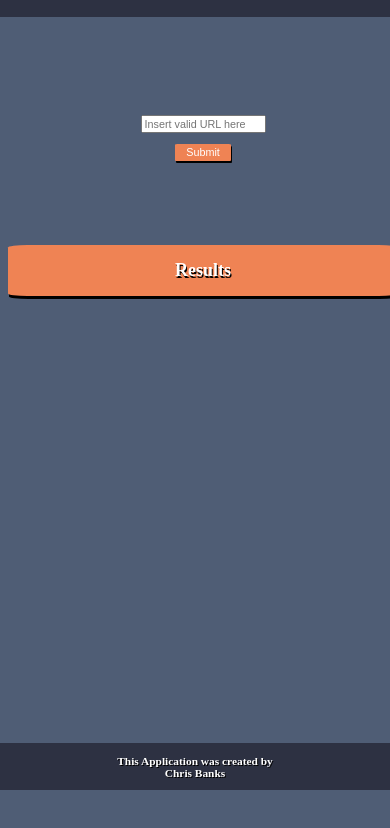
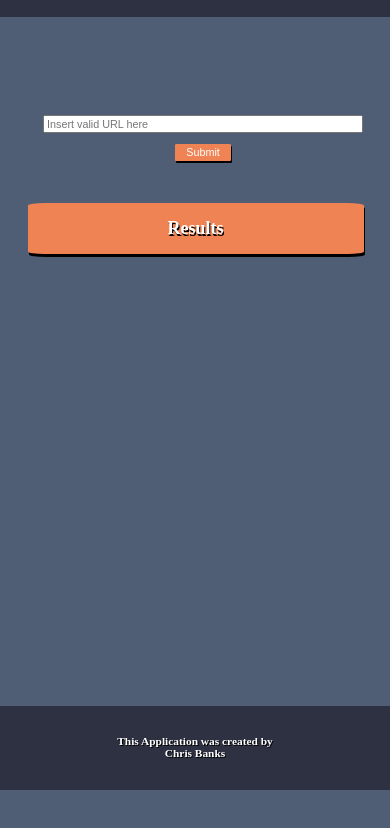
Before and after one commit to banksjazz87/udacity-proj4-natural-lang-processor, a website built with webpack: page src/client/views/index.html in a window 390 px wide. Shown: the part 54-882 px from the top of the page. Built offline with Linux system fonts and the light colour scheme.

Commit message:
doc: I have created a media querie to better handle the responsiveness for mobile devices.

```diff
--- a/src/client/index.js
+++ b/src/client/index.js
@@ -5,6 +5,7 @@ import './styles/footer.scss'
 import './styles/form.scss'
 import './styles/header.scss'
 import './styles/main.scss'
+import './styles/queries.scss'
 
 
 export {
--- a/src/client/styles/footer.scss
+++ b/src/client/styles/footer.scss
@@ -1,18 +1,18 @@
 $footerBgC: #2d3142;
 footer {
+    background-color: $footerBgC;
+    width: 100%;
+    bottom: 0;
+    position: fixed;
+    left: 0;
     h3 {
         font-size: .95em;
         text-shadow: 1px 1px black;
         color: white;
         text-align: center;
-        bottom: 0;
-        width: 100%;
-        position: fixed;
-        background-color: $footerBgC;
-        /*padding: .75em;*/
-        margin-bottom: 0;
-        left: 0;
-        padding-top: 1em;
-        padding-bottom: 1em;
+        padding-top: 1.5em;
+        padding-bottom: 1.5em;
+        margin-bottom: 1.25em;
+        margin-bottom: 1.25em;
     }
 }
--- a/src/client/styles/form.scss
+++ b/src/client/styles/form.scss
@@ -16,7 +16,6 @@
             padding-right: 1em;
             padding-top: .25em;
             padding-bottom: .25em;
-            text-align: center;
             margin-top: 1em;
             border: none;
             font-size: .9em;
@@ -34,7 +33,7 @@
     #output_container {
         display: flex;
         flex-direction: column;
-        margin-top: 10vh;
+        margin-top: 5vh;
         margin-left: auto;
         margin-right: auto;
         align-items: center;
--- a/src/client/styles/main.scss
+++ b/src/client/styles/main.scss
@@ -4,9 +4,3 @@ body {
     width: 100vw;
     height: 100vh;
 }
-
-@media only screen and (max-width: 600px) {
-    body {
-        font-size: 12px;
-    }
-}
--- /dev/null
+++ b/src/client/styles/queries.scss
@@ -0,0 +1,14 @@
+@media only screen and (max-width: 600px) {
+    body {
+        font-size: 12px;
+    }
+    #output_container {
+        width: 80vw;
+        margin-left: 5vw;
+    }
+    form {
+        #input_box {
+            width: 80vw;
+        }
+    }
+}
```
Also changed, not shown: dist/main.js.
